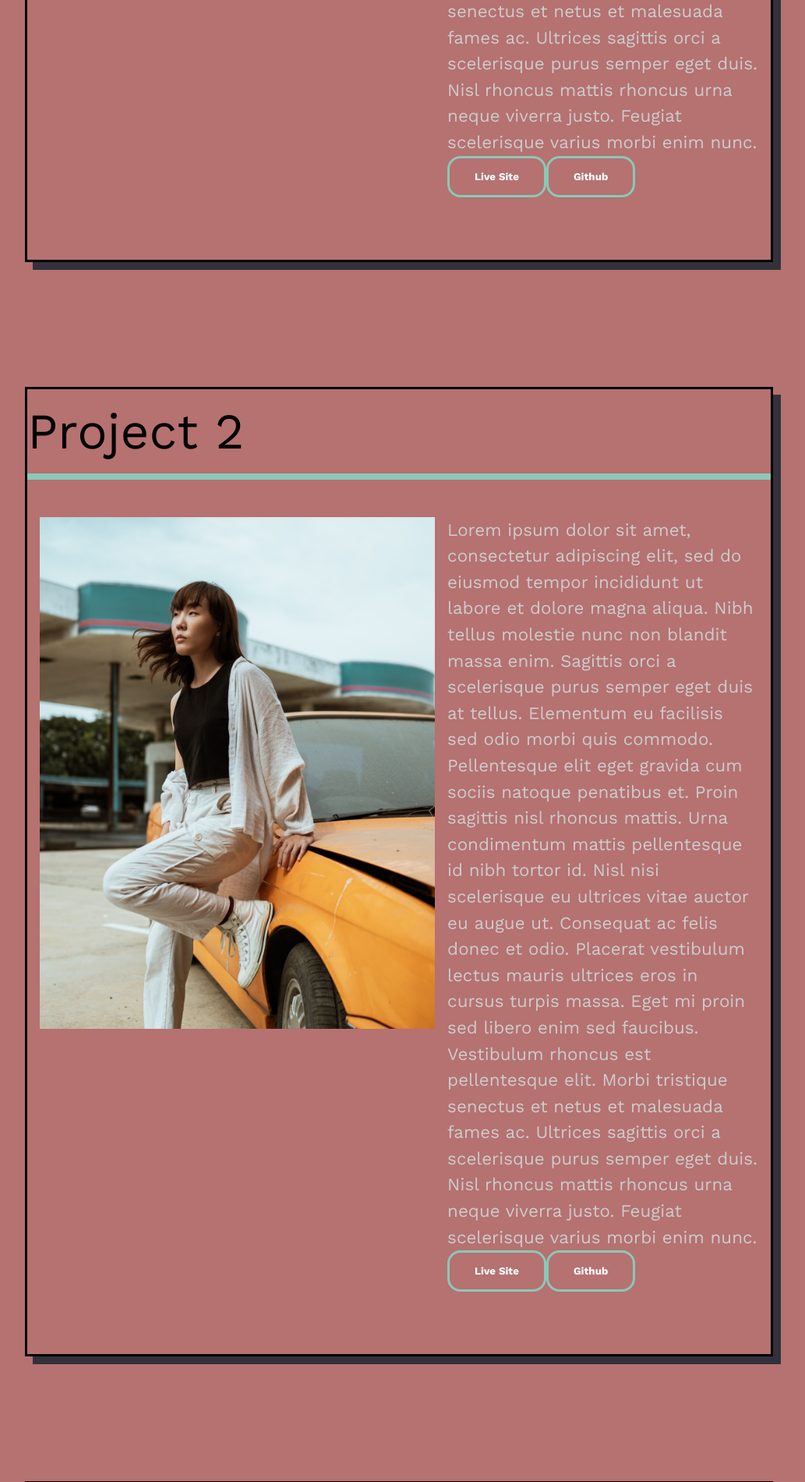
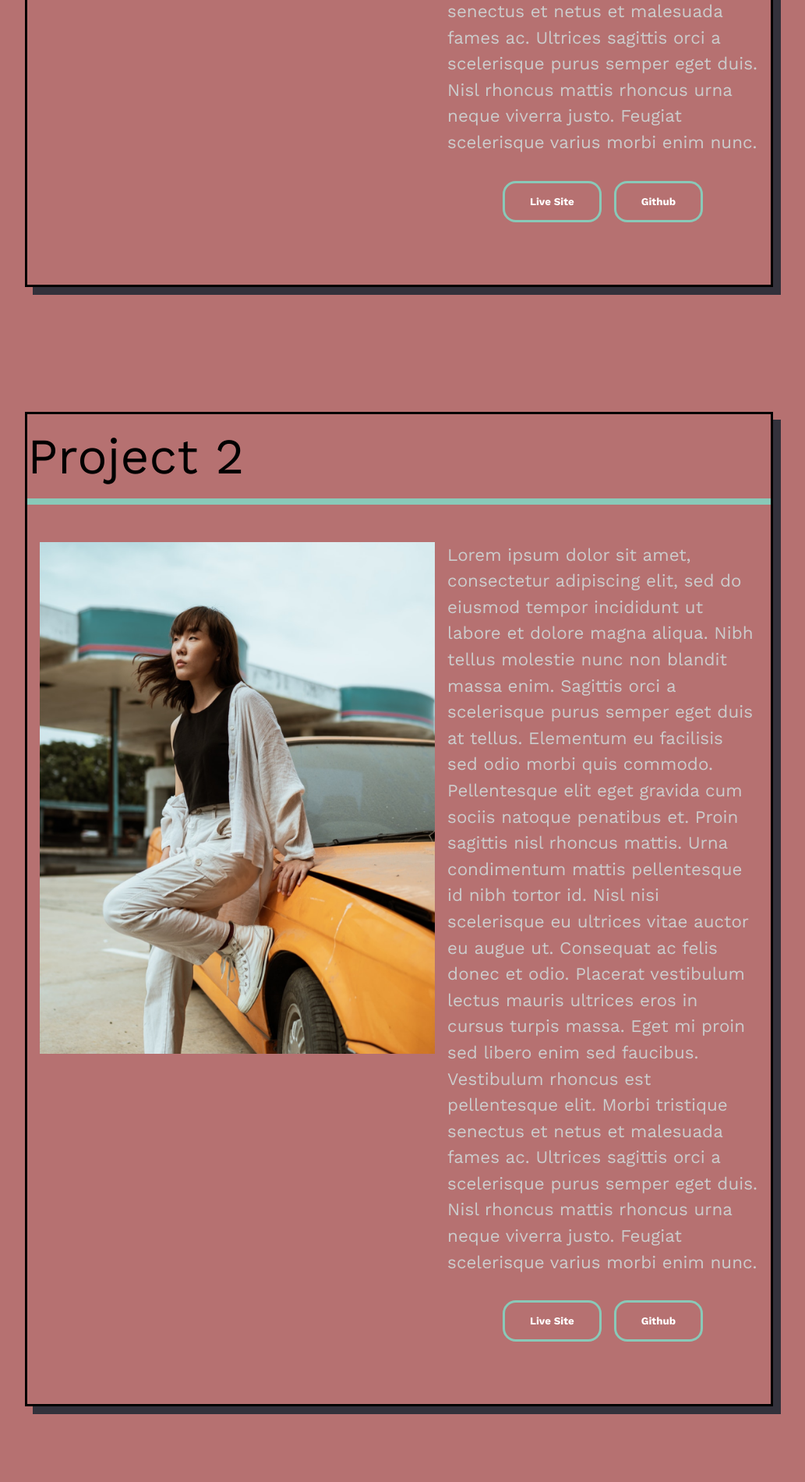
Before and after one commit to alanbedoya/portfolio2, a React (Create React App) app: page /work in a window 1280 px wide. Shown: the part 1068-2968 px from the top of the page at 78% size, without its empty margins (128-1161 px from the left). Built offline with nearby package versions, Linux system fonts and the light colour scheme; what react-alert-template-basic would draw is missing.

Commit message:
My work page is responsive.

```diff
--- a/src/pages/myWork.js
+++ b/src/pages/myWork.js
@@ -42,8 +42,10 @@ export const MyWork = () => {
             purus semper eget duis. Nisl rhoncus mattis rhoncus urna neque
             viverra justo. Feugiat scelerisque varius morbi enim nunc.
             <br />
-            <button className='button1'>Live Site</button>
-            <button className='button2'>Github</button>
+            <StyledButtons>
+              <button className='button1'>Live Site</button>
+              <button className='button2'>Github</button>
+            </StyledButtons>
           </motion.p>
         </StyledContainer>
       </StyledProject>
@@ -68,8 +70,10 @@ export const MyWork = () => {
             purus semper eget duis. Nisl rhoncus mattis rhoncus urna neque
             viverra justo. Feugiat scelerisque varius morbi enim nunc.
             <br />
-            <button className='button1'>Live Site</button>
-            <button className='button2'>Github</button>
+            <StyledButtons>
+              <button className='button1'>Live Site</button>
+              <button className='button2'>Github</button>
+            </StyledButtons>
           </p>
         </StyledContainer>
       </StyledProject>
@@ -165,6 +169,7 @@ const StyledContainer = styled.div`
 
     p {
       font-size: 1rem;
+      padding: 0;
     }
   }
 `;
```
